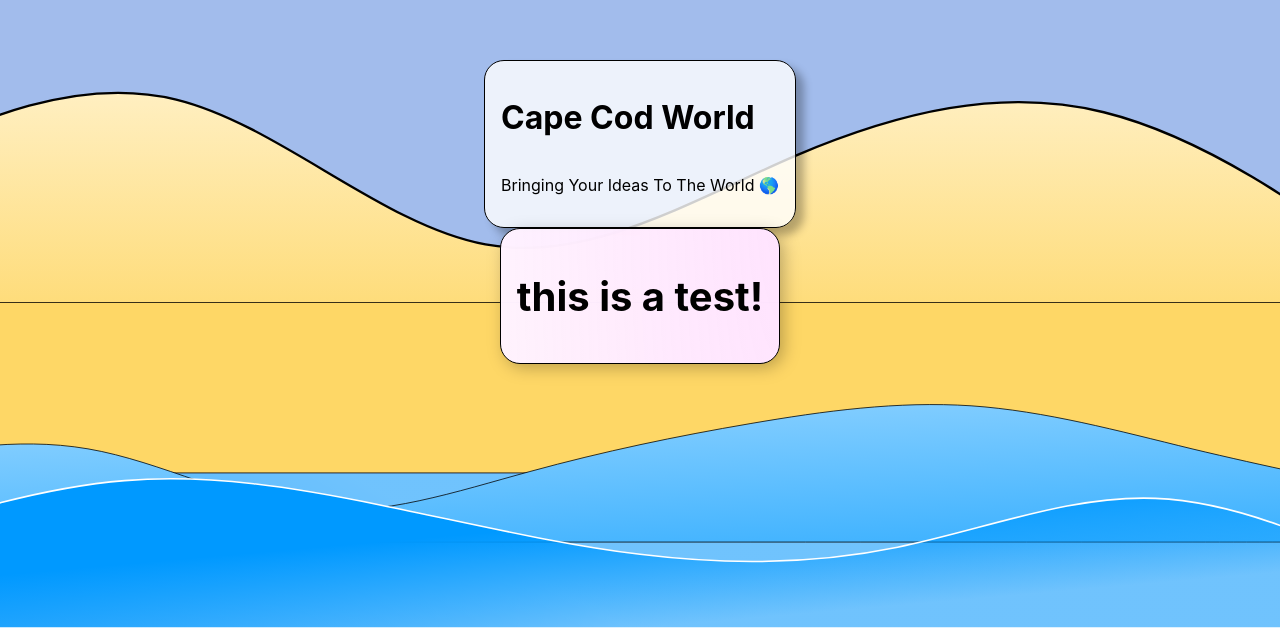
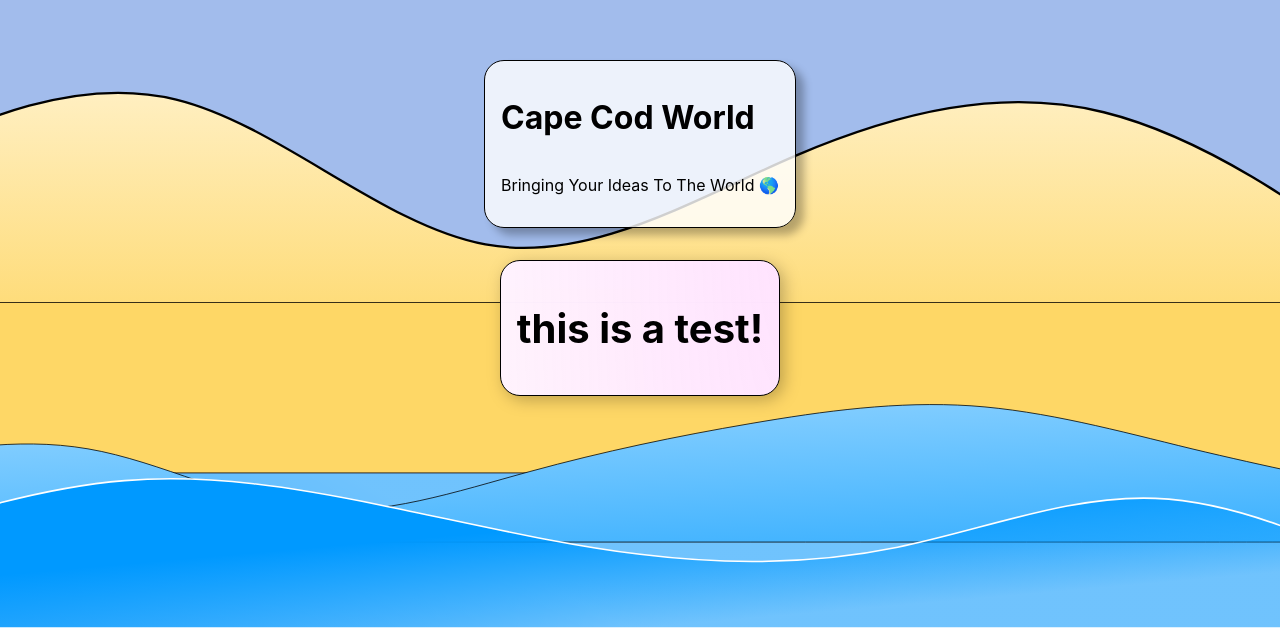
Before and after one commit to petercr/SanTan, a Next.js app: page / in a window 1280 px wide. Shown: the part 172-800 px from the top of the page. Built offline with nearby package versions, Linux system fonts and the light colour scheme.

Commit message:
💄 fixed padding on HeaderCard

```diff
--- a/components/HeaderCard.tsx
+++ b/components/HeaderCard.tsx
@@ -18,6 +18,7 @@ const StyledDiv = styled.div`
   border-radius: 20px;
   border: 1px solid #000000;
   padding: 1em;
+  margin: 2em;
 
   h1 {
     font-size: 40px;
```
